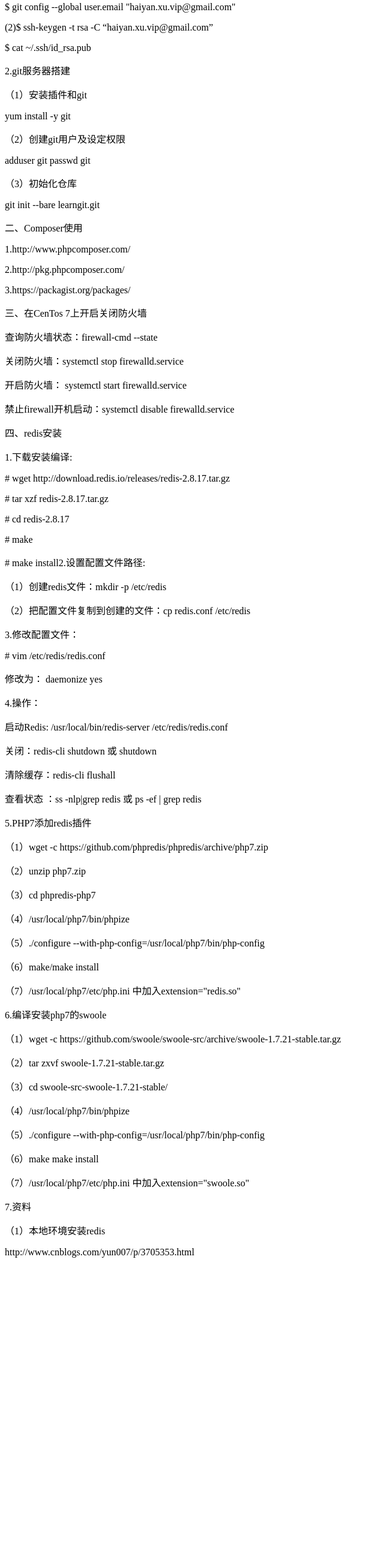
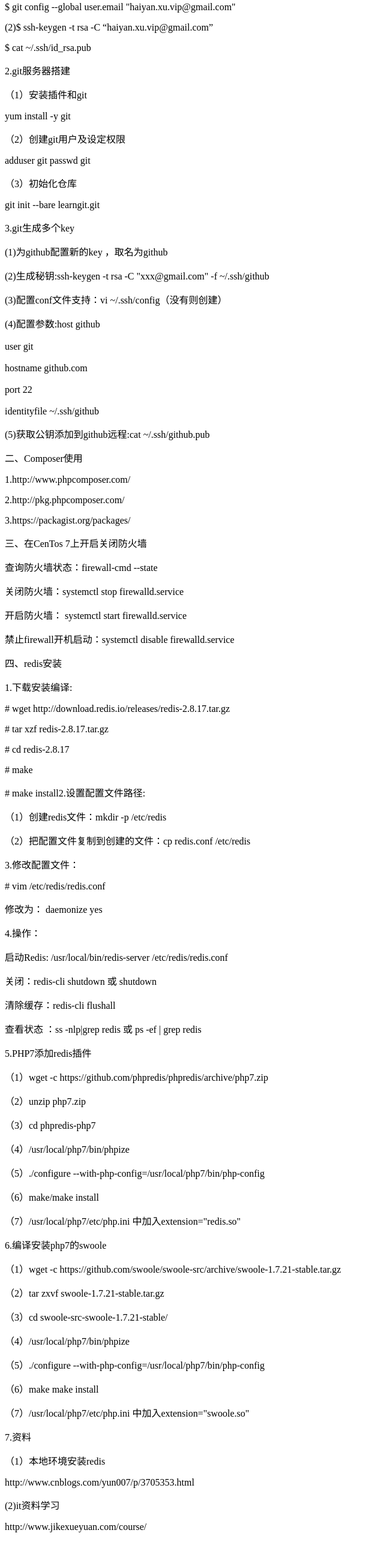
Before and after one commit to 13711778726/learning, a plain HTML site: page index.html in a window 1280 px wide. Shown: the part 167-2738 px from the top of the page at 60% size, without its empty margins (0-640 px from the left). Before the commit the page ends 2280 px from the top, so only its background shows below. Drawn offline with Linux system fonts and the light colour scheme.

Commit message:
修改文件

```diff
--- a/index.html
+++ b/index.html
@@ -19,6 +19,16 @@
 <p>	adduser git   passwd git</p>
 <p>（3）初始化仓库</p>
 <p>	git init --bare learngit.git</p>
+<p>3.git生成多个key</p>
+<p>(1)为github配置新的key ，取名为github</p>
+<p>(2)生成秘钥:ssh-keygen -t rsa -C "xxx@gmail.com" -f ~/.ssh/github</p>
+<p>(3)配置conf文件支持：vi ~/.ssh/config（没有则创建）</p>
+<p>(4)配置参数:host github<br><br/>
+user git<br><br/>
+hostname github.com<br><br/>
+port 22<br><br/>
+identityfile ~/.ssh/github</p>
+<p>(5)获取公钥添加到github远程:cat ~/.ssh/github.pub</p>
 <p>二、Composer使用</p>
 <p>1.http://www.phpcomposer.com/</p>
 <p>2.http://pkg.phpcomposer.com/</p>
@@ -66,5 +76,8 @@
 <p>7.资料</p>
 <p>（1）本地环境安装redis</p>
  <p>http://www.cnblogs.com/yun007/p/3705353.html</p>
+ <p>(2)it资料学习</p>
+ <p>http://www.jikexueyuan.com/course/</p>
+
 </body>
 </html>
```
